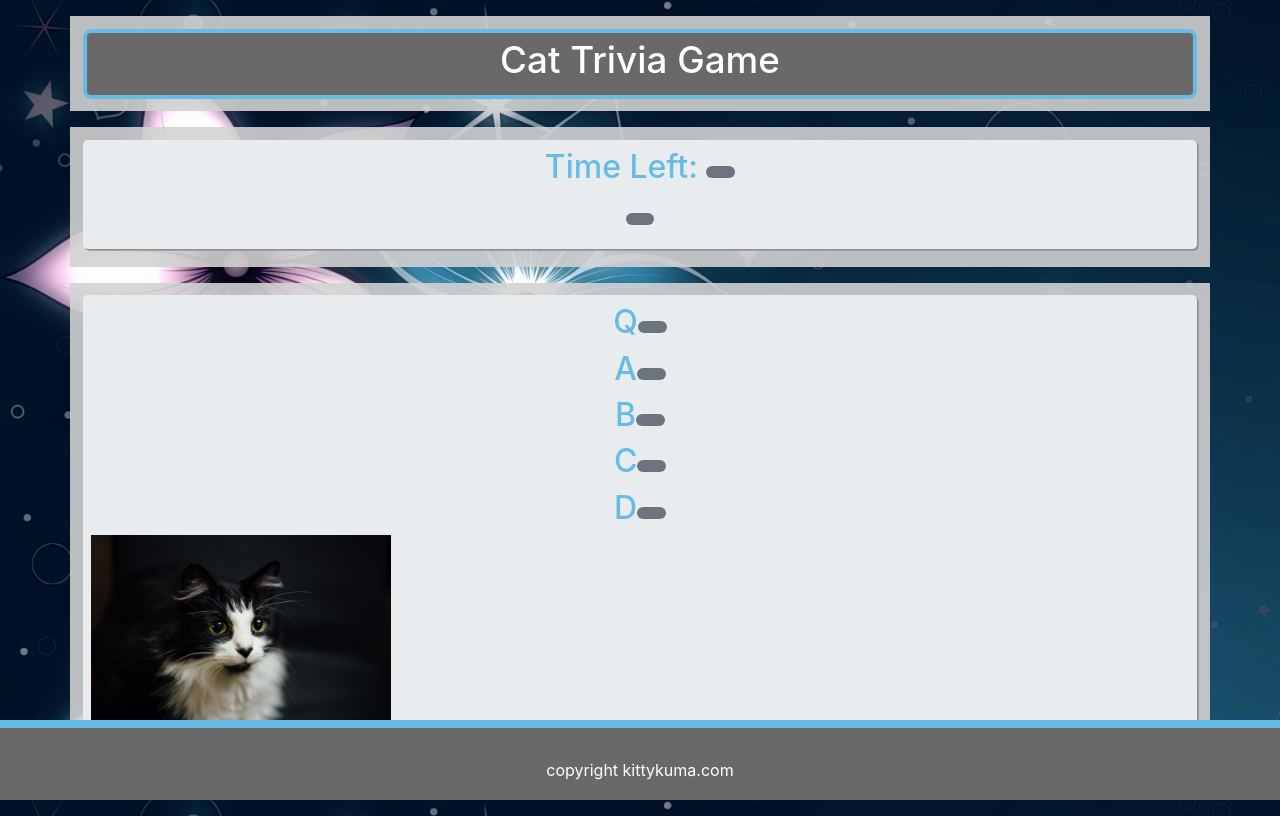
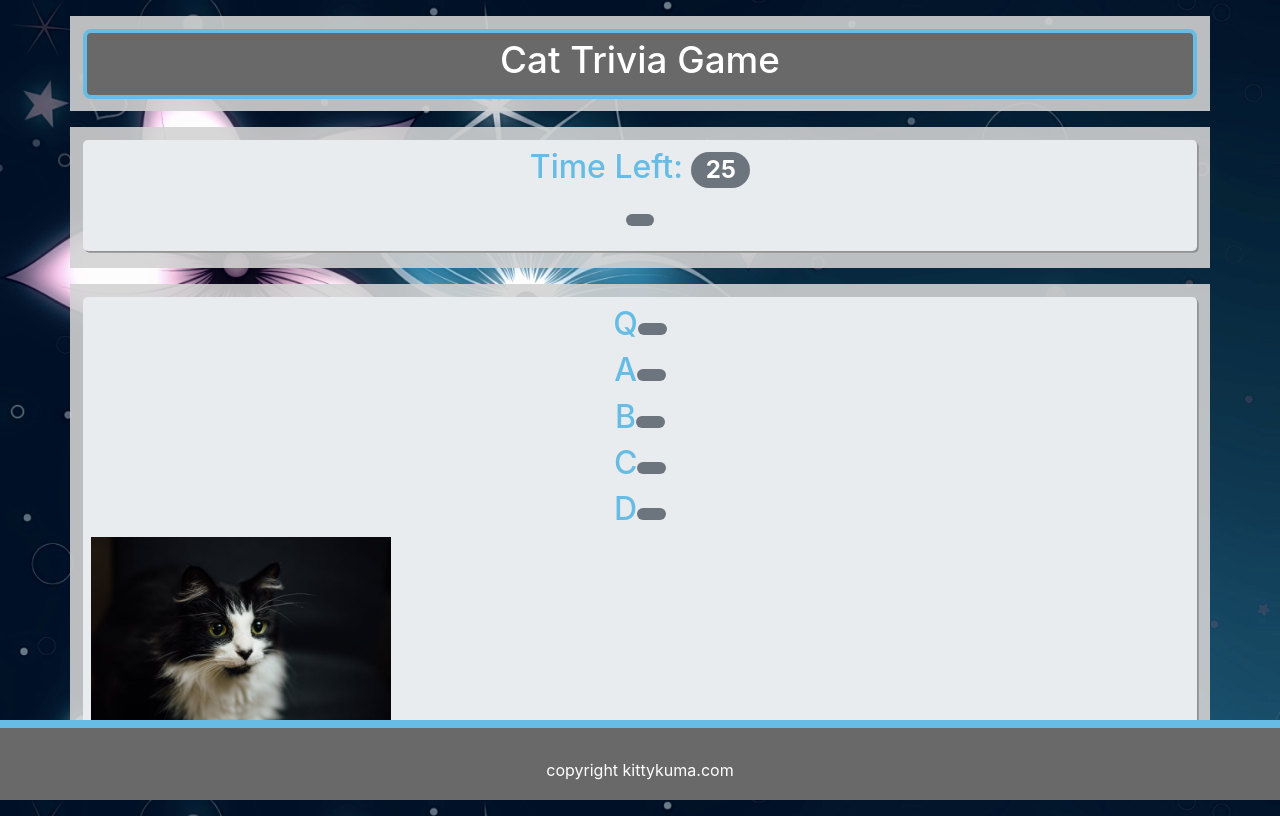
Before and after one commit to kittyshen/TriviaGame, a plain HTML site: page index.html in a window 1280 px wide. Drawn offline with nearby package versions, Linux system fonts and the light colour scheme.

Commit message:
build a recursion timer in the app.js file

```diff
--- a/assets/javascript/app.js
+++ b/assets/javascript/app.js
@@ -19,3 +19,15 @@ Step15 How to build a timer to count down on timeLeft? refer to class activity s
 Step16 if timeLeft =0 show render next question, questionUnanswered++
 Step17 if user finished all 5 quiz, showing ending screen and add another button to reload a newGame();
 */
+
+//trying to make a timer attemp one
+var startingTime = 30; // decalre a globe variable to capture the allowed time limite
+
+function timer(){
+    $("#timer").html(startingTime);  // update the html session of timer id with new timeLeft
+    startingTime--;
+    if(startingTime>=0){
+        setTimeout(timer,1000);     //recursion use of timer function every 1 second
+    }
+}
+timer(); //excute the timer
```
Also changed, not shown: index.html (+0 -1 lines).
